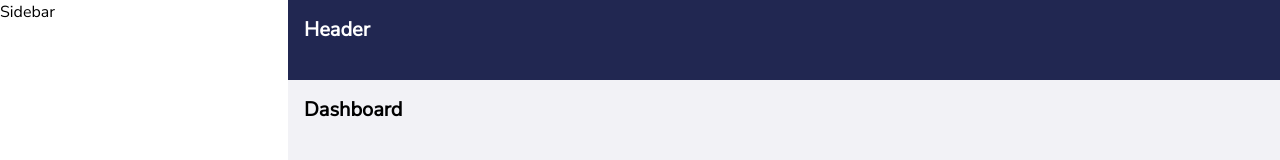
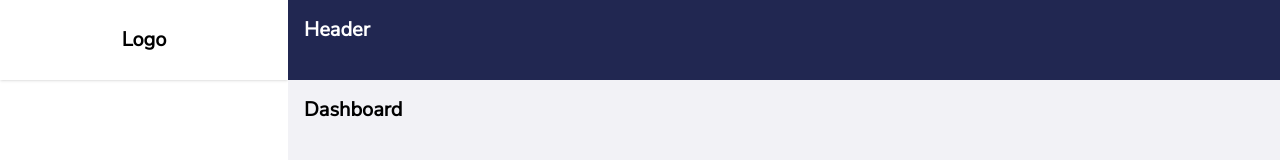
Before and after one commit to Marcos8060/dashboard-template, a Next.js app: page /dashboard in a window 1280 px wide. Shown: the top 160 px of the page. Built offline with nearby package versions, Linux system fonts and the light colour scheme; a web font is replaced by a local one.

Commit message:
added the sidebar header section

```diff
--- a/src/components/sidebar.js
+++ b/src/components/sidebar.js
@@ -2,7 +2,9 @@ import React from 'react'
 
 const Sidebar = () => {
   return (
-    <div>Sidebar</div>
+    <section className=''>
+      <header className='h-[10vh] shadow flex items-center justify-center text-xl font-bold'>Logo</header>
+    </section>
   )
 }
 
```
